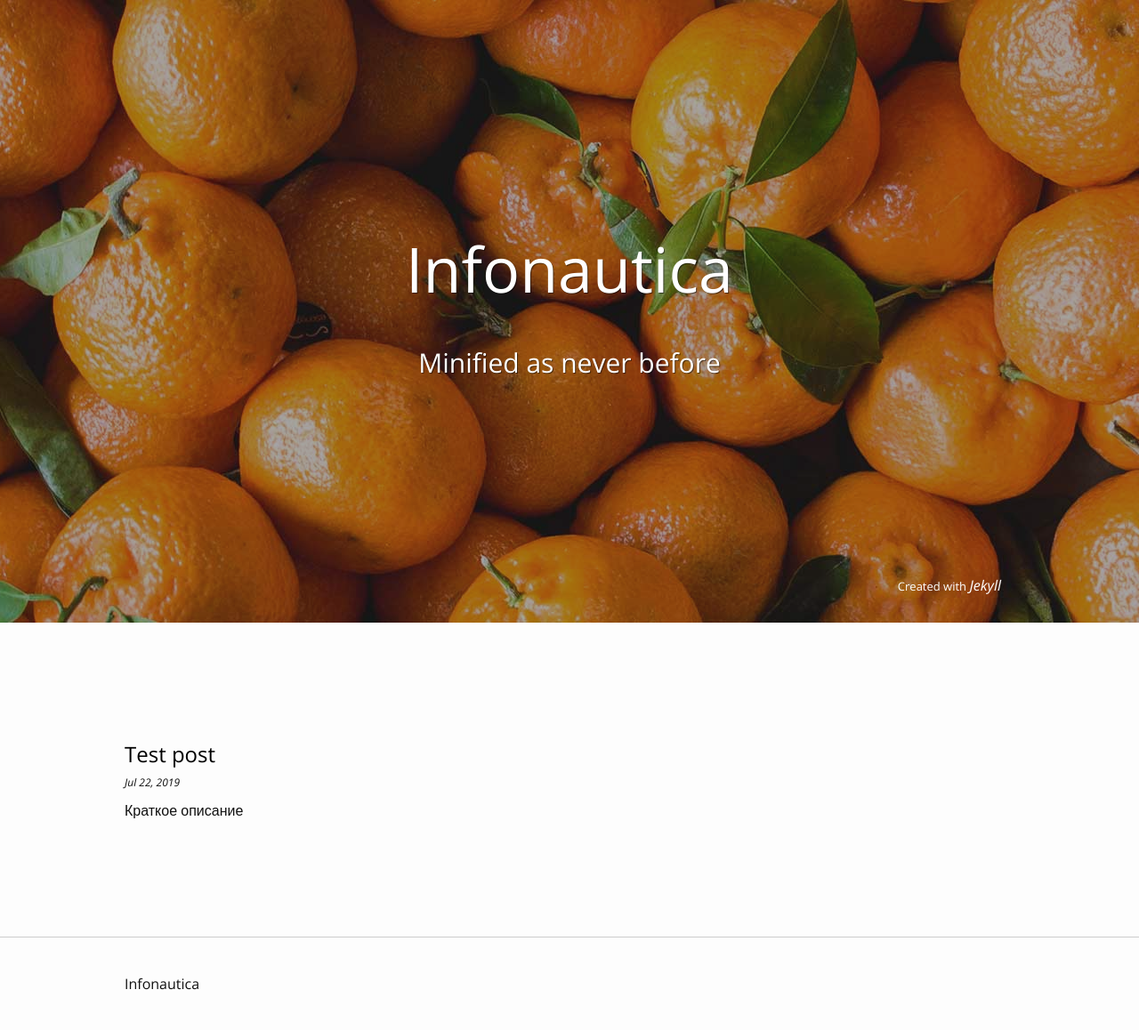
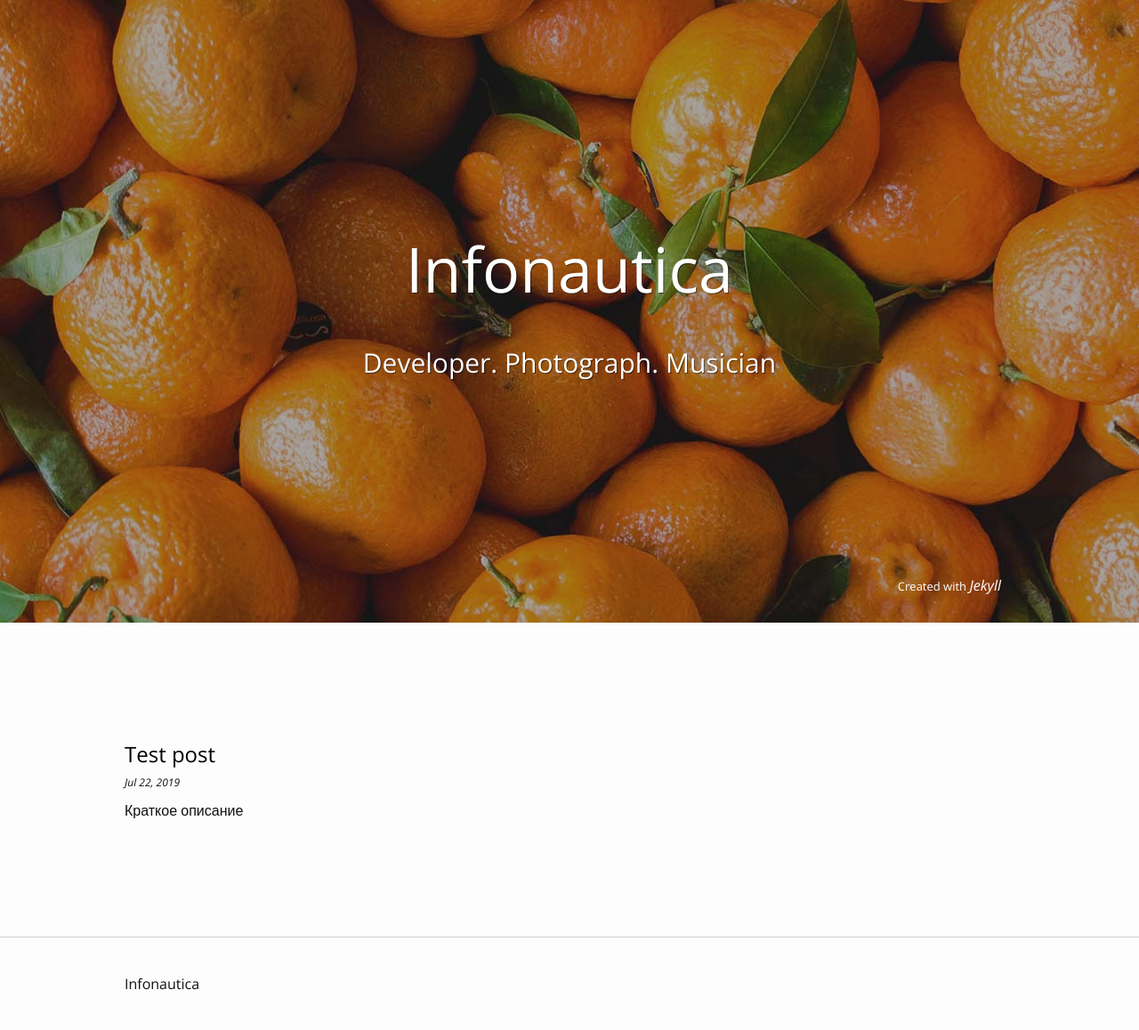
Before and after one commit to Infonautica/infonautica.github.io, a Jekyll site: the page built from index.html, in a window 1280 px wide. Shown: the whole page at 89% size. Built offline with Jekyll 4.4.1, drawn with Linux system fonts in a browser that asks for light colours.

Commit message:
Update _config.yml

```diff
--- a/_config.yml
+++ b/_config.yml
@@ -7,9 +7,9 @@
 
 # Site settings
 title: Infonautica
-subtitle: "Minified as never before"
+subtitle: "Developer. Photograph. Musician"
 email: leonid989@gmail.com
-description: Infonautica created with Jekyll
+description: created with Jekyll
 baseurl: "" # the subpath of your site, e.g. /blog
 url: "http://infonautica.github.io" # the base hostname & protocol for your site
 twitter_username: infonautica
```
